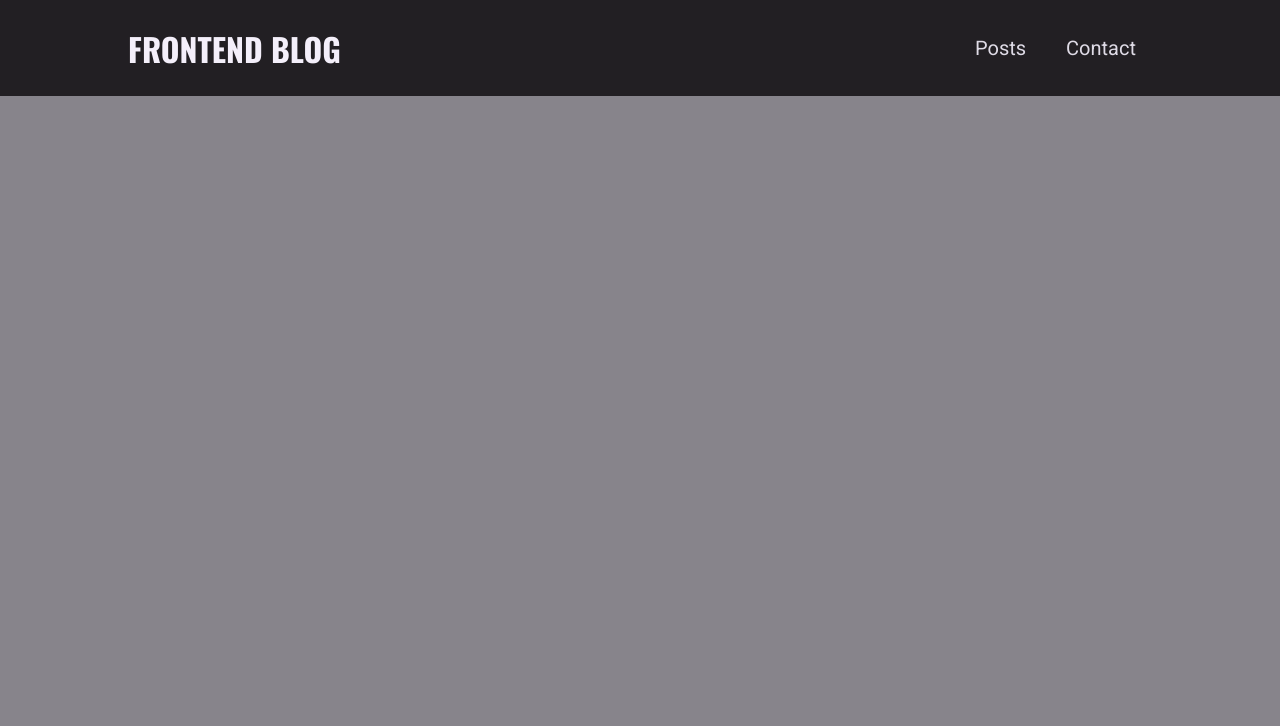
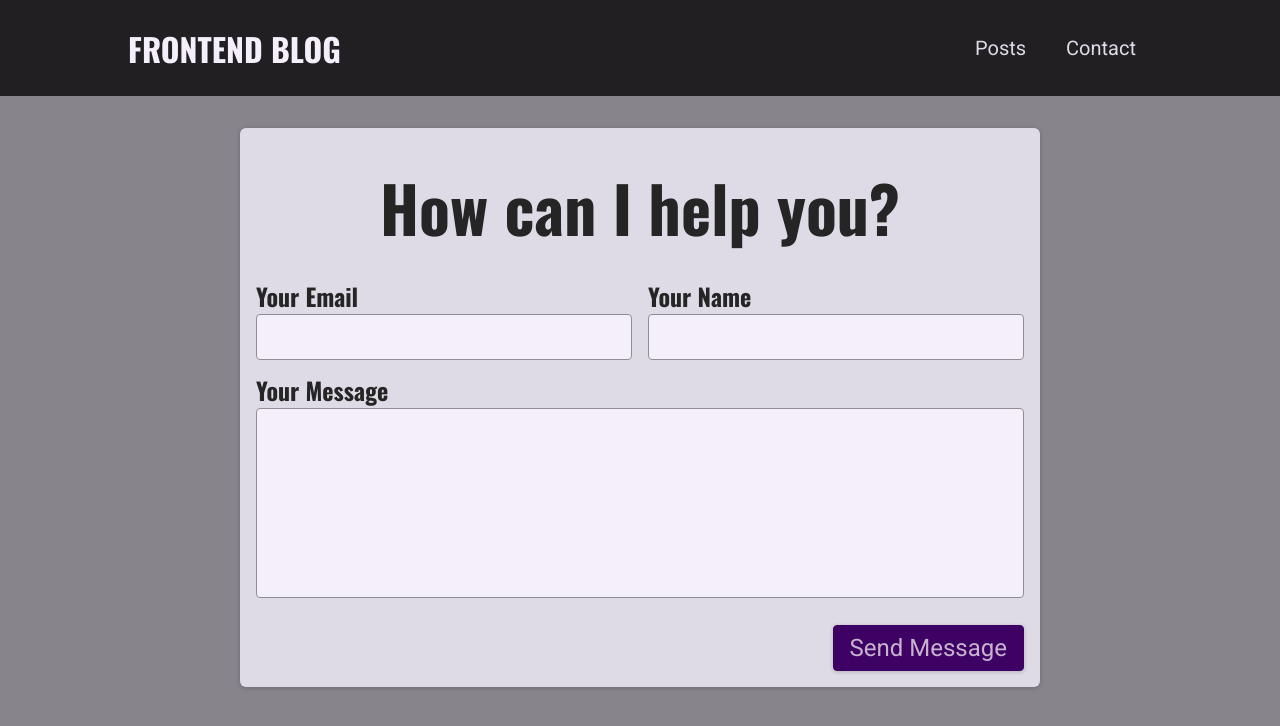
Before and after one commit to Daria0109/nextjs-portfolio-vercel, a Next.js app: page /contact in a window 1280 px wide. Shown: the top 726 px of the page. Built offline with nearby package versions, Linux system fonts and the light colour scheme.

Commit message:
Added notification after request to the data base

```diff
--- /dev/null
+++ b/components/contact/contact-form/contact-form.js
@@ -0,0 +1,111 @@
+import { useContext, useState } from 'react';
+import classes from './contact-form.module.css';
+import { RequestStatusContext, Status } from '../../../providers/request-status/request-status';
+
+const sendAsyncMessage = async (messageDetail) => {
+	const response = await fetch('/api/contact', {
+		method: 'POST',
+		body: JSON.stringify(messageDetail),
+		headers: { 'Content-Type': 'application/json' }
+	});
+	const data = await response.json();
+
+	if (!response.ok) {
+		throw new Error(data.message || 'Something went wrong!');
+	}
+};
+
+export const ContactForm = () => {
+	const [email, setEmail] = useState('');
+	const [name, setName] = useState('');
+	const [message, setMessage] = useState('');
+	const { toggleNotification } = useContext(RequestStatusContext);
+
+	const changeEmailHandler = (event) => setEmail(event.target.value);
+
+	const changeNameHandler = (event) => setName(event.target.value);
+
+	const changeMessageHandler = (event) => setMessage(event.target.value);
+
+	const sendMessageHandler = async (event) => {
+		event.preventDefault();
+
+		toggleNotification({
+			status: Status.PENDING,
+			title: 'Sending message...',
+			message: 'Your message is on its way!'
+		});
+		try {
+			await sendAsyncMessage({
+				email,
+				name,
+				message
+			});
+			toggleNotification({
+				status: Status.SUCCESS,
+				title: 'Success!',
+				message: 'Message sent successfully!'
+			});
+			setEmail('');
+			setName('');
+			setMessage('');
+		} catch (error) {
+			toggleNotification({
+				status: Status.ERROR,
+				title: 'Error!',
+				message: error?.toString() || 'Something went wrong...'
+			});
+		}
+	};
+
+	return (
+		<section className={classes.contact}>
+			<h1>How can I help you?</h1>
+			<form className={classes.form} onSubmit={sendMessageHandler}>
+				<div className={classes.controls}>
+					<div className={classes.control}>
+						<label htmlFor="email">
+							Your Email
+							<input
+								id="email"
+								type="email"
+								value={email}
+								onChange={changeEmailHandler}
+								required
+							/>
+						</label>
+					</div>
+					<div className={classes.control}>
+						<label htmlFor="name">
+							Your Name
+							<input
+								id="name"
+								type="text"
+								value={name}
+								onChange={changeNameHandler}
+								required
+							/>
+						</label>
+					</div>
+				</div>
+				<div className={classes.controls}>
+					<div className={classes.control}>
+						<label htmlFor="message">
+							Your Message
+							<textarea
+								id="message"
+								rows={5}
+								value={message}
+								onChange={changeMessageHandler}
+								required
+							/>
+						</label>
+					</div>
+				</div>
+				<div className={classes.actions}>
+					<button type="submit">Send Message</button>
+				</div>
+			</form>
+		</section>
+	);
+};
--- /dev/null
+++ b/components/contact/contact-form/contact-form.module.css
@@ -0,0 +1,73 @@
+.contact {
+    margin: var(--size-8) auto;
+    border-radius: 6px;
+    background-color: var(--color-grey-100);
+    width: 90%;
+    max-width: 50rem;
+    padding: var(--size-4);
+    box-shadow: 0 1px 4px rgba(0, 0, 0, 0.2);
+    font-size: var(--size-6);
+}
+
+.contact h1 {
+    font-size: var(--size-8);
+    margin: var(--size-4) 0;
+    text-align: left;
+}
+
+.form label {
+    display: block;
+    font-family: 'Oswald', sans-serif;
+    font-weight: bold;
+    margin: var(--size-2) 0 var(--size-1) 0;
+}
+
+.form input,
+.form textarea {
+    font: inherit;
+    padding: var(--size-1);
+    border-radius: 4px;
+    width: 100%;
+    border: 1px solid var(--color-grey-400);
+    background-color: var(--color-grey-50);
+    resize: none;
+}
+
+.controls {
+    display: flex;
+    column-gap: 1rem;
+    flex-wrap: wrap;
+}
+
+.control {
+    flex: 1;
+    min-width: 10rem;
+}
+
+.actions {
+    margin-top: var(--size-4);
+    text-align: right;
+}
+
+.form button {
+    font: inherit;
+    cursor: pointer;
+    background-color: var(--color-primary-700);
+    border: 1px solid var(--color-primary-700);
+    padding: var(--size-2) var(--size-4);
+    border-radius: 4px;
+    color: var(--color-primary-50);
+    box-shadow: 0 1px 4px rgba(0, 0, 0, 0.2);
+}
+
+.form button:hover {
+    background-color: var(--color-primary-500);
+    border-color: var(--color-primary-500);
+}
+
+@media (min-width: 768px) {
+    .contact h1 {
+        font-size: var(--size-16);
+        text-align: center;
+    }
+}
--- a/components/layout/layout.js
+++ b/components/layout/layout.js
@@ -1,8 +1,16 @@
+import { useContext } from 'react';
 import { MainNavigation } from './main-navigation/main-navigation';
+import { RequestStatusContext } from '../../providers/request-status/request-status';
+import Notification from '../ui/notification/notification';
 
-export const Layout = ({ children }) => (
-	<>
-		<MainNavigation />
-		<main>{children}</main>
-	</>
-);
+export const Layout = ({ children }) => {
+	const { notification } = useContext(RequestStatusContext);
+
+	return (
+		<>
+			<MainNavigation />
+			<main>{children}</main>
+			{notification && <Notification />}
+		</>
+	);
+};
--- /dev/null
+++ b/components/ui/notification/notification.js
@@ -0,0 +1,28 @@
+import { useContext } from 'react';
+import classes from './notification.module.css';
+import { RequestStatusContext, Status } from '../../../providers/request-status/request-status';
+
+function Notification() {
+	const { notification } = useContext(RequestStatusContext);
+
+	let statusClasses = '';
+
+	if (notification.status === Status.SUCCESS) {
+		statusClasses = classes.success;
+	}
+
+	if (notification.status === Status.ERROR) {
+		statusClasses = classes.error;
+	}
+
+	const cssClasses = `${classes.notification} ${statusClasses}`;
+
+	return (
+		<div className={cssClasses}>
+			<h2>{notification.title}</h2>
+			<p>{notification.message}</p>
+		</div>
+	);
+}
+
+export default Notification;
--- /dev/null
+++ b/components/ui/notification/notification.module.css
@@ -0,0 +1,43 @@
+.notification {
+  display: flex;
+  justify-content: space-between;
+  align-items: center;
+  color: var(--color-grey-100);
+  background-color: var(--color-grey-800);
+  padding: 0 var(--size-8);
+  box-shadow: 0 1px 8px rgba(0, 0, 0, 0.2);
+  position: fixed;
+  height: 5rem;
+  bottom: 0;
+  width: 100%;
+  left: 0;
+  border-top-right-radius: 0;
+  border-top-left-radius: 0;
+}
+
+.notification h2 {
+  font-size: var(--size-6);
+  margin: 0;
+}
+
+.notification p {
+  margin: 0;
+}
+
+.success {
+  background-color: var(--color-success-500);
+  color: var(--color-grey-800);
+}
+
+.error {
+  background-color: var(--color-error-500);
+}
+
+@media (min-width: 768px) {
+  .notification {
+    width: 40rem;
+    left: calc(50% - 20rem);
+    border-top-right-radius: 6px;
+    border-top-left-radius: 6px;
+  }
+}
--- a/package.json
+++ b/package.json
@@ -15,6 +15,7 @@
     "eslint-config-airbnb": "^19.0.4",
     "eslint-config-next": "13.1.1",
     "gray-matter": "^4.0.3",
+    "mongodb": "^4.13.0",
     "next": "13.1.1",
     "react": "18.2.0",
     "react-dom": "18.2.0",
--- a/pages/_app.js
+++ b/pages/_app.js
@@ -1,10 +1,13 @@
 import '../styles/globals.css';
 import { Layout } from '../components/layout/layout';
+import { RequestStatusProvider } from '../providers/request-status/request-status';
 
 export default function App({ Component, pageProps }) {
 	return (
-		<Layout>
-			<Component {...pageProps} />
-		</Layout>
+		<RequestStatusProvider>
+			<Layout>
+				<Component {...pageProps} />
+			</Layout>
+		</RequestStatusProvider>
 	);
 }
--- /dev/null
+++ b/pages/api/contact.js
@@ -0,0 +1,60 @@
+import { MongoClient } from 'mongodb';
+
+async function handler(req, res) {
+	let newMessage;
+	try {
+		if (req.method === 'POST') {
+			const { email, name, message } = req.body;
+			const isFallback = !email
+				|| !email.includes('@')
+				|| !name
+				|| name.trim() === ''
+				|| !message
+				|| message.trim() === '';
+
+			if (isFallback) {
+				res.status(422).json({ message: 'Invalid input' });
+				return;
+			}
+
+			newMessage = {
+				email,
+				name,
+				message
+			};
+		}
+	} catch (error) {
+		res.status(500).json({ message: 'Unexpected error occurred!' });
+		return;
+	}
+
+	let client;
+
+	try {
+		client = await MongoClient.connect(
+			'mongodb+srv://DaryaShni:41CXIDronxeVtQgQ@cluster0.end0xte.mongodb.net/js-blog?retryWrites=true&w=majority'
+		);
+	} catch (error) {
+		res.status(500).json({ message: 'Couldn\'t connect to the database' });
+		return;
+	}
+
+	const db = client.db();
+
+	try {
+		const result = await db.collection('messages').insertOne(newMessage);
+		newMessage.id = result.insertedId;
+	} catch (error) {
+		await client.close();
+		res.status(500).json({ message: 'Storing message failed!' });
+		return;
+	}
+
+	await client.close();
+
+	res
+		.status(201)
+		.json({ message: 'Successfully stored message!', data: newMessage });
+}
+
+export default handler;
--- a/pages/contact.js
+++ b/pages/contact.js
@@ -1,8 +1,7 @@
+import { ContactForm } from '../components/contact/contact-form/contact-form';
 
 const ContactPage = () => (
-	<>
-
-	</>
+	<ContactForm />
 );
 
 export default ContactPage;
--- /dev/null
+++ b/providers/request-status/request-status.js
@@ -0,0 +1,41 @@
+import { createContext, useMemo, useState, useEffect } from 'react';
+
+export const Status = {
+	PENDING: 'pending',
+	SUCCESS: 'success',
+	ERROR: 'error'
+};
+
+export const RequestStatusContext = createContext({
+	notification: null,
+	toggleNotification: () => {}
+});
+
+export const RequestStatusProvider = ({ children }) => {
+	const [activeNotification, setActiveNotification] = useState(null);
+
+	const toggleRequestStatusNotification = (data) => {
+		setActiveNotification(data);
+	};
+
+	useEffect(() => {
+		let timer;
+		if (activeNotification?.status === Status.SUCCESS || activeNotification?.status === Status.ERROR) {
+			timer = setTimeout(() => {
+				toggleRequestStatusNotification(null);
+			}, 3000);
+		}
+		return () => clearTimeout(timer);
+	}, [activeNotification?.status]);
+
+	const contextProps = useMemo(() => ({
+		notification: activeNotification,
+		toggleNotification: toggleRequestStatusNotification
+	}), [activeNotification]);
+
+	return (
+		<RequestStatusContext.Provider value={contextProps}>
+			{children}
+		</RequestStatusContext.Provider>
+	);
+};
```
Also changed, not shown: 1 other file (tests, documents, lock files or other folders).
